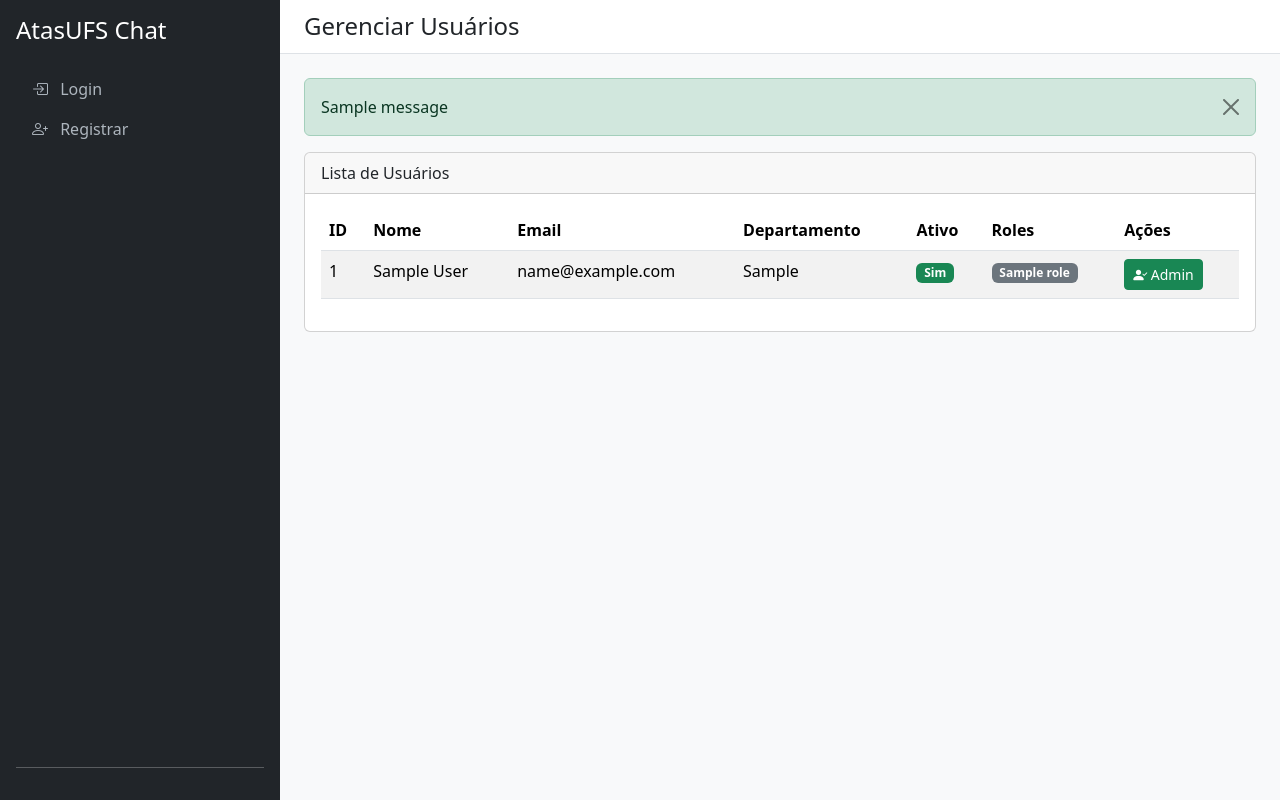
After one commit to WalterHenri/AtasUfs, a Flask app: template Codigo/flaskProject/templates/security/manage_users.html in a window 1280 px wide. The commit adds this page. Run offline with Flask 3, Linux system fonts and the light colour scheme; tables that the repository leaves empty hold one stand-in row (values such as "Sample post"); the template is opened without the code that fills it: values that come from a table or form of the project are taken from there, most other values are stand-ins (such as "Sample title", 1, 10 or a date in 2020); one stand-in notice (Sample message) is shown; some libraries are stand-ins or nearby versions.

Commit message:
adicionado autenticacao com bugs

```diff
--- a/Codigo/flaskProject/app.py
+++ b/Codigo/flaskProject/app.py
@@ -1,43 +1,189 @@
-from flask import Flask, redirect, url_for
-from model.database import configure_database
+# Codigo/flaskProject/app.py
+from flask import Flask, redirect, url_for, render_template, flash, request  # Added request
+from model.database import configure_database, db
 from routes.ata_routes import ata_bp
 from routes.chat_routes import chat_bp
+# Import admin_routes later
 from service import AtaService, ChatService
-from dotenv import load_dotenv # Added
-import os # Added
+from dotenv import load_dotenv
+import os
+import uuid  # For fs_uniquifier
+
+from flask_security import Security, SQLAlchemyUserDatastore, current_user, auth_required, roles_required
+from flask_security.utils import hash_password, url_for_security
+from model.entities.user import User, Role
+from forms import ExtendedRegisterForm, ExtendedLoginForm
+
+from flask_wtf.csrf import CSRFProtect  # Import CSRFProtect
 
 load_dotenv()
 
 app = Flask(__name__)
-app.secret_key = os.getenv('FLASK_SECRET_KEY', 'ufs@2024')
+app.config['SECRET_KEY'] = os.environ.get("FLASK_SECRET_KEY", "default-flask-secret-key-change-me")
+app.config['SECURITY_PASSWORD_SALT'] = os.environ.get("SECURITY_PASSWORD_SALT", "default-salt-change-me")
 app.config['UPLOAD_FOLDER'] = './uploads'
 
-# Ensure API keys are loaded before services are initialized
+# Flask-Security-Too Configuration
+app.config['SECURITY_REGISTERABLE'] = True
+app.config['SECURITY_SEND_REGISTER_EMAIL'] = False  # Set to True if you configure email
+app.config['SECURITY_LOGIN_USER_TEMPLATE'] = 'security/login_user.html'
+app.config['SECURITY_REGISTER_USER_TEMPLATE'] = 'security/register_user.html'
+app.config['SECURITY_MSG_LOGIN'] = ("Por favor, faça login para acessar.", "info")
+app.config['SECURITY_UNAUTHORIZED_VIEW'] = None  # Redirects to login by default
+
+# Password Hashing Configuration - Prioritize argon2, fallback to bcrypt
+# Ensure argon2-cffi is installed (added to requirements.txt)
+# bcrypt is also a good option and often easier to install across platforms.
+app.config['SECURITY_PASSWORD_HASH'] = 'argon2'  # Preferred
+app.config['SECURITY_PASSWORD_SCHEMES'] = ['argon2', 'bcrypt']  # Available schemes
+app.config['SECURITY_DEPRECATED_PASSWORD_SCHEMES'] = ['bcrypt']  # Allow login with older bcrypt hashes if you migrate
+
+# CSRF Protection (Flask-WTF)
+# Initialize CSRFProtect *before* Flask-Security
+app.config['WTF_CSRF_ENABLED'] = True
+app.config['WTF_CSRF_CHECK_DEFAULT'] = False  # Required when using SECURITY_CSRF_PROTECT_MECHANISMS
+csrf = CSRFProtect(app)  # Initialize CSRFProtect
+
+# Flask-Security CSRF settings (relies on Flask-WTF's CSRFProtect being initialized)
+app.config['SECURITY_CSRF_PROTECT_MECHANISMS'] = ["session", "basic"]
+app.config['SECURITY_CSRF_IGNORE_UNAUTH_ENDPOINTS'] = True
+
+# Ensure API keys are loaded
 openai_api_key = os.getenv("OPENAI_API_KEY")
 google_api_key = os.getenv("GOOGLE_API_KEY")
 
 if not openai_api_key:
     print("Warning: OPENAI_API_KEY not found in environment variables.")
 if not google_api_key:
-    # Note: Gemini might not be usable if key is missing and selected
     print("Warning: GOOGLE_API_KEY not found in environment variables.")
-
 
 configure_database(app)
 
+# Setup Flask-Security
+user_datastore = SQLAlchemyUserDatastore(db, User, Role)
+security = Security(app, user_datastore,
+                    register_form=ExtendedRegisterForm,
+                    login_form=ExtendedLoginForm)
+
 # Pass API keys or let services pick them up from env
-ata_service = AtaService()
-chat_service = ChatService(ata_service) # ChatService will pick up keys from env
+ata_service = AtaService()  # Global instance
+chat_service_instance = ChatService(ata_service)  # Global instance
+
+# Make chat_service_instance available in app context if needed by routes directly
+app.chat_service = chat_service_instance
+app.ata_service = ata_service
+
+# --- Admin Routes ---
+from flask import Blueprint
+
+admin_bp = Blueprint('admin', __name__, url_prefix='/admin')
+
+
+@admin_bp.route('/users', methods=['GET'])
+@auth_required()
+@roles_required('admin')
+def manage_users():
+    users = User.query.all()
+    return render_template('security/manage_users.html', users=users)
+
+
+@admin_bp.route('/users/toggle_admin/<int:user_id>', methods=['POST'])
+@auth_required()
+@roles_required('admin')
+def toggle_admin_role(user_id):
+    # Use find_user instead of get_user
+    user_to_modify = user_datastore.find_user(id=user_id)
+    if not user_to_modify:
+        flash('Usuário não encontrado.', 'danger')
+        return redirect(url_for('admin.manage_users'))
+
+    if user_to_modify.id == current_user.id and 'admin' in [role.name for role in user_to_modify.roles]:
+        flash('Você não pode remover seu próprio privilégio de administrador.', 'warning')
+        return redirect(url_for('admin.manage_users'))
+
+    admin_role = user_datastore.find_or_create_role(name='admin', description='Administrador do Sistema')
+    action = request.form.get('action')
+
+    if action == 'add':
+        user_datastore.add_role_to_user(user_to_modify, admin_role)
+        flash(f'{user_to_modify.email} agora é um administrador.', 'success')
+    elif action == 'remove':
+        user_datastore.remove_role_from_user(user_to_modify, admin_role)
+        flash(f'Privilégios de administrador removidos de {user_to_modify.email}.', 'success')
+    else:
+        flash('Ação inválida.', 'danger')
+
+    db.session.commit()
+    return redirect(url_for('admin.manage_users'))
+
+
+app.register_blueprint(admin_bp)
+# --- End Admin Routes ---
+
 
 app.register_blueprint(ata_bp)
 app.register_blueprint(chat_bp)
 
+
 @app.route('/')
 def home():
+    if not current_user.is_authenticated:
+        return redirect(url_for_security('login'))
     return redirect(url_for('chat.new_chat'))
 
+
+# One-time setup for roles and admin user (run once)
+@app.before_request
+def create_initial_roles_and_admin_once():
+    # This function will run before every request, but the logic inside
+    # ensures it only really acts once due to the checks.
+    # For a cleaner approach, consider a CLI command for setup.
+    if not app.config.get('_INITIAL_SETUP_DONE'):
+        with app.app_context():  # Ensure we are in an app context
+            db.create_all()  # Ensure all tables are created
+
+            admin_role_name = 'admin'
+            user_role_name = 'user'
+
+            admin_role = user_datastore.find_or_create_role(name=admin_role_name,
+                                                            description='Administrador do Sistema')
+            user_role = user_datastore.find_or_create_role(name=user_role_name, description='Usuário Padrão')
+
+            admin_email = os.environ.get('ADMIN_EMAIL', 'admin@example.com')
+            # Use find_user instead of get_user
+            if not user_datastore.find_user(email=admin_email):
+                admin_password = os.environ.get('ADMIN_PASSWORD', 'password')
+                admin_nome = os.environ.get('ADMIN_NOME', 'Admin User')
+
+                print(f"Creating initial admin user: {admin_email}")
+                user_datastore.create_user(
+                    email=admin_email,
+                    password=hash_password(admin_password),  # This will use the configured schemes
+                    nome=admin_nome,
+                    roles=[admin_role, user_role],
+                    active=True,
+                    fs_uniquifier=str(uuid.uuid4())
+                )
+            db.session.commit()
+            app.config['_INITIAL_SETUP_DONE'] = True
+            print("Initial setup for roles and admin user complete (if needed).")
+
+
+# Assign default role to new users upon registration
+from flask_security.signals import user_registered
+
+
+@user_registered.connect_via(app)
+def on_user_registered(sender, user, **extra):
+    default_role = user_datastore.find_role('user')
+    if default_role and default_role not in user.roles:  # Check if role already assigned
+        user_datastore.add_role_to_user(user, default_role)
+    if not user.fs_uniquifier:
+        user.fs_uniquifier = str(uuid.uuid4())
+    db.session.commit()
+
+
 if __name__ == '__main__':
-    # Create necessary folders if they don't exist, as per README
     os.makedirs(app.config['UPLOAD_FOLDER'], exist_ok=True)
-    os.makedirs('./vector_store', exist_ok=True)
+    os.makedirs('./vector_store/atas', exist_ok=True)
     app.run(debug=True, port=5000)
--- a/Codigo/flaskProject/routes/ata_routes.py
+++ b/Codigo/flaskProject/routes/ata_routes.py
@@ -8,6 +8,7 @@ from model.entities.ata import Ata
 import os
 from werkzeug.utils import secure_filename
 import logging
+from flask_security import roles_required
 
 logger = logging.getLogger(__name__)
 ata_bp = Blueprint('ata', __name__, url_prefix='/atas')
@@ -48,6 +49,7 @@ def historico_atas():
 
 
 @ata_bp.route('/new', methods=['GET', 'POST'])
+@roles_required('admin')
 def upload_ata():
     if not hasattr(ata_bp, 'ata_service'):
         ata_bp.ata_service = AtaService()
--- a/Codigo/flaskProject/templates/base.html
+++ b/Codigo/flaskProject/templates/base.html
@@ -50,21 +50,51 @@
     <div class="sidebar">
     <h4 class="mb-4">AtasUFS Chat</h4>
    <ul class="nav nav-pills flex-column mb-auto">
+    {% if current_user.is_authenticated %}
         <li class="nav-item">
-                <a href="{{ url_for('ata.list_atas') }}" class="nav-link">
+            <a href="{{ url_for('chat.new_chat') }}" class="nav-link {% if request.blueprint == 'chat' %}active{% endif %}">
+                <i class="bi bi-chat-left-text me-2"></i> Chat
+            </a>
+        </li>
+        <li class="nav-item">
+            <a href="{{ url_for('ata.list_atas') }}" class="nav-link {% if request.blueprint == 'ata' and request.endpoint.endswith('list_atas') %}active{% endif %}">
                 <i class="bi bi-file-earmark-text me-2"></i> Ver ATAs
             </a>
         </li>
+        {% if current_user.has_role('admin') %}
             <li class="nav-item">
-                <a href="{{ url_for('ata.upload_ata') }}" class="nav-link">
+                <a href="{{ url_for('ata.upload_ata') }}" class="nav-link {% if request.blueprint == 'ata' and request.endpoint.endswith('upload_ata') %}active{% endif %}">
                     <i class="bi bi-upload me-2"></i> Nova ATA
                 </a>
             </li>
             <li class="nav-item">
-                <a href="{{ url_for('ata.historico_atas') }}" class="nav-link">
+                <a href="{{ url_for('admin.manage_users') }}" class="nav-link {% if request.blueprint == 'admin' and request.endpoint.endswith('manage_users') %}active{% endif %}">
+                    <i class="bi bi-people-fill me-2"></i> Gerenciar Usuários
+                </a>
+            </li>
+        {% endif %}
+        <li class="nav-item">
+            <a href="{{ url_for('ata.historico_atas') }}" class="nav-link {% if request.blueprint == 'ata' and request.endpoint.endswith('historico_atas') %}active{% endif %}">
                 <i class="bi bi-archive me-2"></i> Histórico de Atas
             </a>
         </li>
+        <li class="nav-item">
+            <a href="{{ url_for_security('logout') }}" class="nav-link">
+                <i class="bi bi-box-arrow-right me-2"></i> Logout ({{ current_user.email }})
+            </a>
+        </li>
+    {% else %}
+        <li class="nav-item">
+            <a href="{{ url_for_security('login') }}" class="nav-link">
+                <i class="bi bi-box-arrow-in-right me-2"></i> Login
+            </a>
+        </li>
+        <li class="nav-item">
+            <a href="{{ url_for_security('register') }}" class="nav-link">
+                <i class="bi bi-person-plus me-2"></i> Registrar
+            </a>
+        </li>
+    {% endif %}
 </ul>
     <hr>
     {% block sidebar_content %}{% endblock %}
--- /dev/null
+++ b/Codigo/flaskProject/templates/security/manage_users.html
@@ -0,0 +1,97 @@
+{% extends "base.html" %}
+
+{% block sidebar_content %}
+    {{ super() }} {# Includes the conversation list from base.html if user is admin #}
+{% endblock %}
+
+{% block content %}
+<div class="top-nav">
+    <h4 class="mb-0">Gerenciar Usuários</h4>
+</div>
+
+<div class="content-wrapper">
+    {% with messages = get_flashed_messages(with_categories=true) %}
+      {% if messages %}
+        {% for category, message in messages %}
+          <div class="alert alert-{{ category }} alert-dismissible fade show" role="alert">
+            {{ message }}
+            <button type="button" class="btn-close" data-bs-dismiss="alert" aria-label="Close"></button>
+          </div>
+        {% endfor %}
+      {% endif %}
+    {% endwith %}
+
+    <div class="card">
+        <div class="card-header">
+            Lista de Usuários
+        </div>
+        <div class="card-body">
+            <div class="table-responsive">
+                <table class="table table-striped table-hover">
+                    <thead>
+                        <tr>
+                            <th>ID</th>
+                            <th>Nome</th>
+                            <th>Email</th>
+                            <th>Departamento</th>
+                            <th>Ativo</th>
+                            <th>Roles</th>
+                            <th>Ações</th>
+                        </tr>
+                    </thead>
+                    <tbody>
+                        {% for user_obj in users %}
+                        <tr>
+                            <td>{{ user_obj.id }}</td>
+                            <td>{{ user_obj.nome }}</td>
+                            <td>{{ user_obj.email }}</td>
+                            <td>{{ user_obj.departamento or 'N/A' }}</td>
+                            <td>
+                                {% if user_obj.active %}
+                                    <span class="badge bg-success">Sim</span>
+                                {% else %}
+                                    <span class="badge bg-danger">Não</span>
+                                {% endif %}
+                            </td>
+                            <td>
+                                {% for role in user_obj.roles %}
+                                    <span class="badge bg-secondary">{{ role.name }}</span>
+                                {% else %}
+                                    <em>Nenhuma</em>
+                                {% endfor %}
+                            </td>
+                            <td>
+                                {% if 'admin' not in user_obj.roles|map(attribute='name')|list %}
+                                    <form action="{{ url_for('admin.toggle_admin_role', user_id=user_obj.id) }}" method="POST" style="display: inline;">
+                                        <input type="hidden" name="action" value="add">
+                                        <button type="submit" class="btn btn-success btn-sm" title="Tornar Admin">
+                                            <i class="bi bi-person-check-fill"></i> Admin
+                                        </button>
+                                    </form>
+                                {% else %}
+                                    {% if user_obj.id != current_user.id %} {# Admin não pode remover seu próprio privilégio de admin #}
+                                    <form action="{{ url_for('admin.toggle_admin_role', user_id=user_obj.id) }}" method="POST" style="display: inline;">
+                                        <input type="hidden" name="action" value="remove">
+                                        <button type="submit" class="btn btn-danger btn-sm" title="Remover Admin">
+                                            <i class="bi bi-person-x-fill"></i> Admin
+                                        </button>
+                                    </form>
+                                    {% else %}
+                                     <span class="badge bg-info">Você</span>
+                                    {% endif %}
+                                {% endif %}
+                                {# Poderia adicionar botão para ativar/desativar usuário aqui também #}
+                            </td>
+                        </tr>
+                        {% else %}
+                        <tr>
+                            <td colspan="7" class="text-center">Nenhum usuário encontrado.</td>
+                        </tr>
+                        {% endfor %}
+                    </tbody>
+                </table>
+            </div>
+        </div>
+    </div>
+</div>
+{% endblock %}
--- a/requirements.txt
+++ b/requirements.txt
@@ -22,3 +22,8 @@ werkzeug
 psycopg2
 
 pypdf
+flask_security
+Flask-Security-Too
+Flask-WTF
+email_validator
+argon2-cffi
```
Also changed, not shown: Codigo/flaskProject/forms.py (added, +20 -0 lines), Codigo/flaskProject/model/entities/user.py (+45 -9 lines), Codigo/flaskProject/routes/chat_routes.py (+68 -22 lines), Codigo/flaskProject/service/chat_service.py (+41 -48 lines), Codigo/flaskProject/templates/security/login_user.html (added, +65 -0 lines), Codigo/flaskProject/templates/security/register_user.html (added, +57 -0 lines), Documentacao/Banco de dados/Script.sql (+19 -0 lines). Lines whose indentation alone changed are shown as unchanged.
